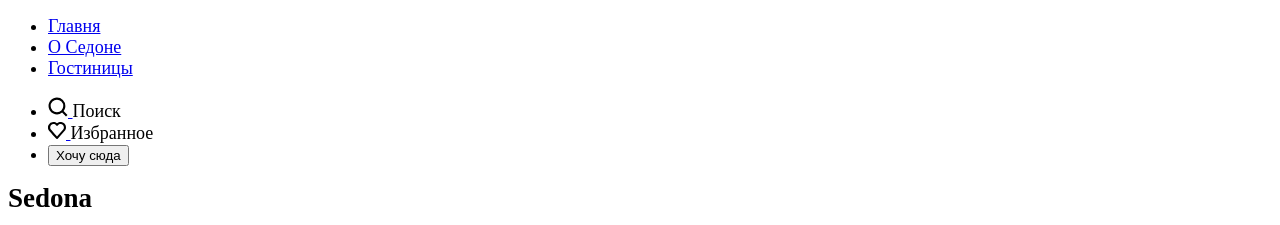
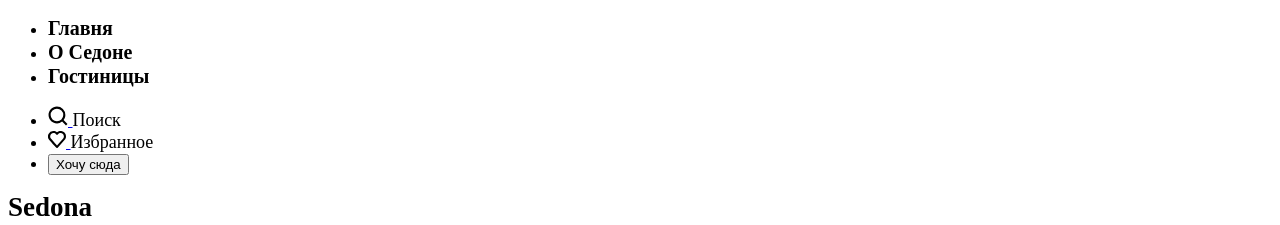
Before and after one commit to htmlacademy-htmlcss/2261675-sedona-36, a plain HTML site: page index.html in a window 1280 px wide. Shown: the part 85-310 px from the top of the page. Drawn offline with Linux system fonts and the light colour scheme.

Commit message:
добаляет стили шрифта к в хедер

```diff
--- a/index.html
+++ b/index.html
@@ -19,7 +19,7 @@
             <li><a class="navigation-link" href="#">О Седоне</a></li>
             <li><a class="navigation-link" href="#">Гостиницы</a></li>
           </ul>
-          <ul class="navigation-link navigation-user">
+          <ul class="navigation-user">
             <li class="navigation-user-search">
               <a href="#">
                 <img src="/Image/Svg/search.svg" width="20" height="20"  alt="Иконка поиска">
--- a/style/style.css
+++ b/style/style.css
@@ -42,3 +42,13 @@ body{
   color: #000000;
   background-color: #ffffff;
 }
+.navigation-link{
+  font-weight: 700;
+  font-size: 20px;
+  line-height: 24px;
+  color: inherit;
+  background-color: #ffffff;
+  text-align: center;
+  text-decoration: none;
+  text-transform: capitalize;
+}
```
